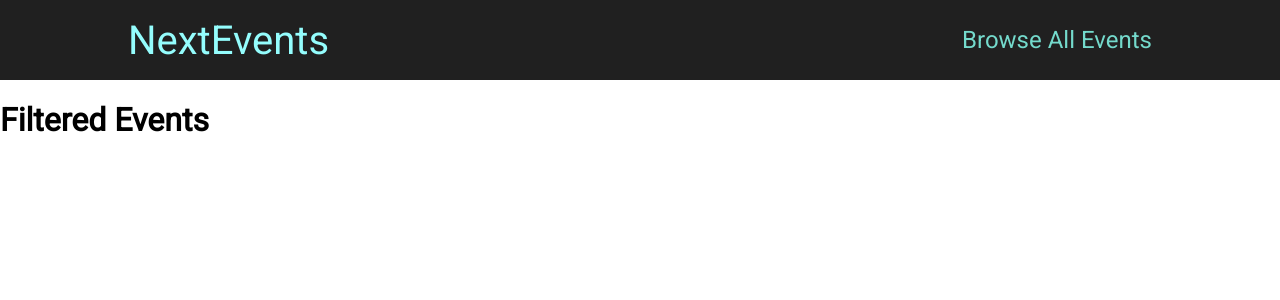
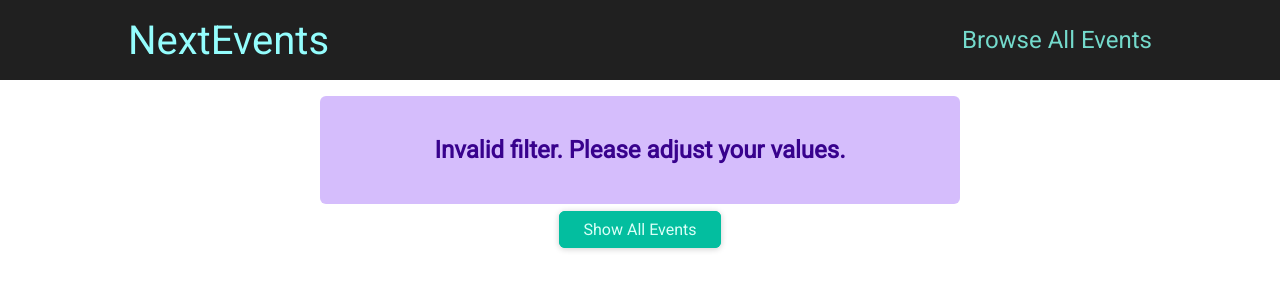
Before and after one commit to cristiandelcidd/eventsapp-nextjs, a Next.js app: page /events/e2 in a window 1280 px wide. Shown: the top 300 px of the page. Built offline with nearby package versions, Linux system fonts and the light colour scheme.

Commit message:
build: EventsApp finished

```diff
--- /dev/null
+++ b/components/events/ResultTitle.jsx
@@ -0,0 +1,18 @@
+import Button from '../ui/Button';
+import classes from './results-title.module.css';
+
+function ResultsTitle({ date }) {
+   const humanReadableDate = new Date(date).toLocaleDateString('en-US', {
+      month: 'long',
+      year: 'numeric',
+   });
+
+   return (
+      <section className={classes.title}>
+         <h1>Events in {humanReadableDate}</h1>
+         <Button link="/events">Show all events</Button>
+      </section>
+   );
+}
+
+export default ResultsTitle;
--- /dev/null
+++ b/components/events/results-title.module.css
@@ -0,0 +1,6 @@
+.title {
+   margin: 2rem auto;
+   width: 90%;
+   max-width: 40rem;
+   text-align: center;
+}
--- /dev/null
+++ b/components/ui/ErrorAlert.jsx
@@ -0,0 +1,7 @@
+import classes from './error-alert.module.css';
+
+function ErrorAlert({ children }) {
+   return <div className={classes.alert}>{children}</div>;
+}
+
+export default ErrorAlert;
--- /dev/null
+++ b/components/ui/error-alert.module.css
@@ -0,0 +1,12 @@
+.alert {
+   margin: 1rem auto;
+   padding: 1rem 2rem;
+   width: 90%;
+   max-width: 40rem;
+   background-color: #d5bdfc;
+   color: #38028d;
+   font-weight: bold;
+   font-size: 1.5rem;
+   text-align: center;
+   border-radius: 6px;
+}
--- a/pages/events/[...slug]/index.js
+++ b/pages/events/[...slug]/index.js
@@ -1,8 +1,67 @@
+import { useRouter } from 'next/router';
+import { getFilteredEvents } from '../../../data';
+
+import EventList from '../../../components/events/EventList';
+import ResultsTitle from '../../../components/events/ResultTitle';
+import Button from '../../../components/ui/Button';
+import ErrorAlert from '../../../components/ui/ErrorAlert';
+
 function FilteredEventsPage() {
+   const router = useRouter();
+
+   const filteredData = router.query.slug;
+
+   if (!filteredData) {
+      return <p className="center">Loading...</p>;
+   }
+
+   const [filteredYear, filteredMonth] = filteredData;
+
+   const numYear = +filteredYear;
+   const numMonth = +filteredMonth;
+
+   if (
+      isNaN(numYear) ||
+      isNaN(numMonth) ||
+      numYear > 2030 ||
+      numYear < 2021 ||
+      numMonth < 1 ||
+      numMonth > 12
+   ) {
+      return (
+         <>
+            <ErrorAlert>
+               <p>Invalid filter. Please adjust your values.</p>
+            </ErrorAlert>
+            <div className="center">
+               <Button link="/events">Show All Events</Button>
+            </div>
+         </>
+      );
+   }
+
+   const filteredEvents = getFilteredEvents({ year: numYear, month: numMonth });
+
+   const date = new Date(numYear, numMonth - 1);
+
    return (
-      <div>
-         <h1>Filtered Events</h1>
-      </div>
+      <>
+         {!filteredEvents || filteredEvents.length === 0 ? (
+            <>
+               <ErrorAlert>
+                  <p>No events found for the chosen filter.</p>
+               </ErrorAlert>
+               <div className="center">
+                  <Button link="/events">Show All Events</Button>
+               </div>
+            </>
+         ) : (
+            <>
+               <ResultsTitle date={date} />
+               <EventList items={filteredEvents} />
+            </>
+         )}
+      </>
    );
 }
 
--- a/pages/events/[eventId]/index.js
+++ b/pages/events/[eventId]/index.js
@@ -2,6 +2,7 @@
 import EventContent from '../../../components/event-detail/EventContent';
 import EventLogistic from '../../../components/event-detail/EventLogistic';
 import EventSumary from '../../../components/event-detail/EventSummary';
+import ErrorAlert from '../../../components/ui/ErrorAlert';
 import { getEventById } from '../../../data';
 
 function EventDetailPage() {
@@ -14,7 +15,9 @@
    return (
       <>
          {!event ? (
-            <p>No event found.</p>
+            <ErrorAlert>
+               <p>No event found.</p>
+            </ErrorAlert>
          ) : (
             <>
                <EventSumary title={event.title} />
--- a/styles/globals.css
+++ b/styles/globals.css
@@ -24,3 +24,8 @@
    box-sizing: border-box;
    font-family: 'Roboto', sans-serif;
 }
+
+.center {
+   margin: auto;
+   text-align: center;
+}
```
